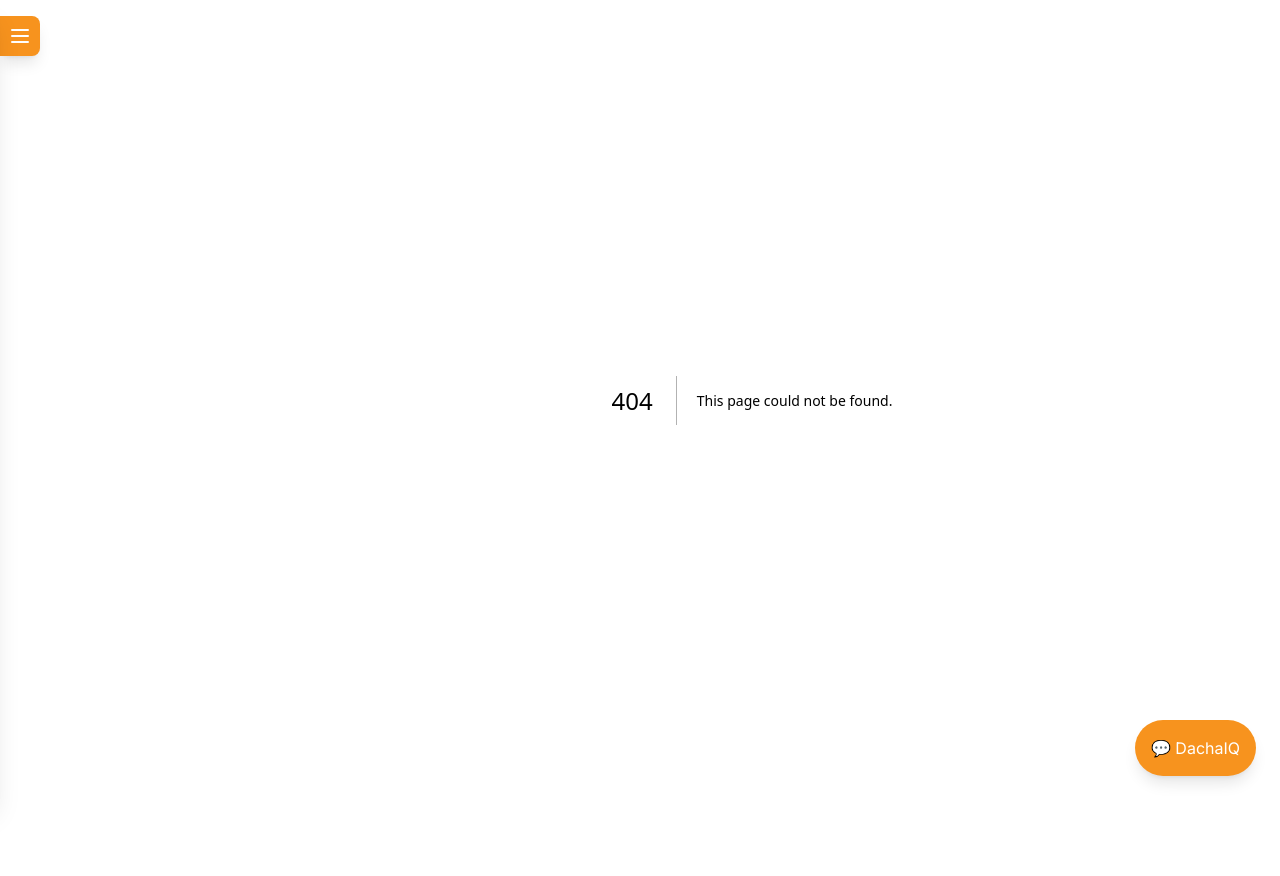
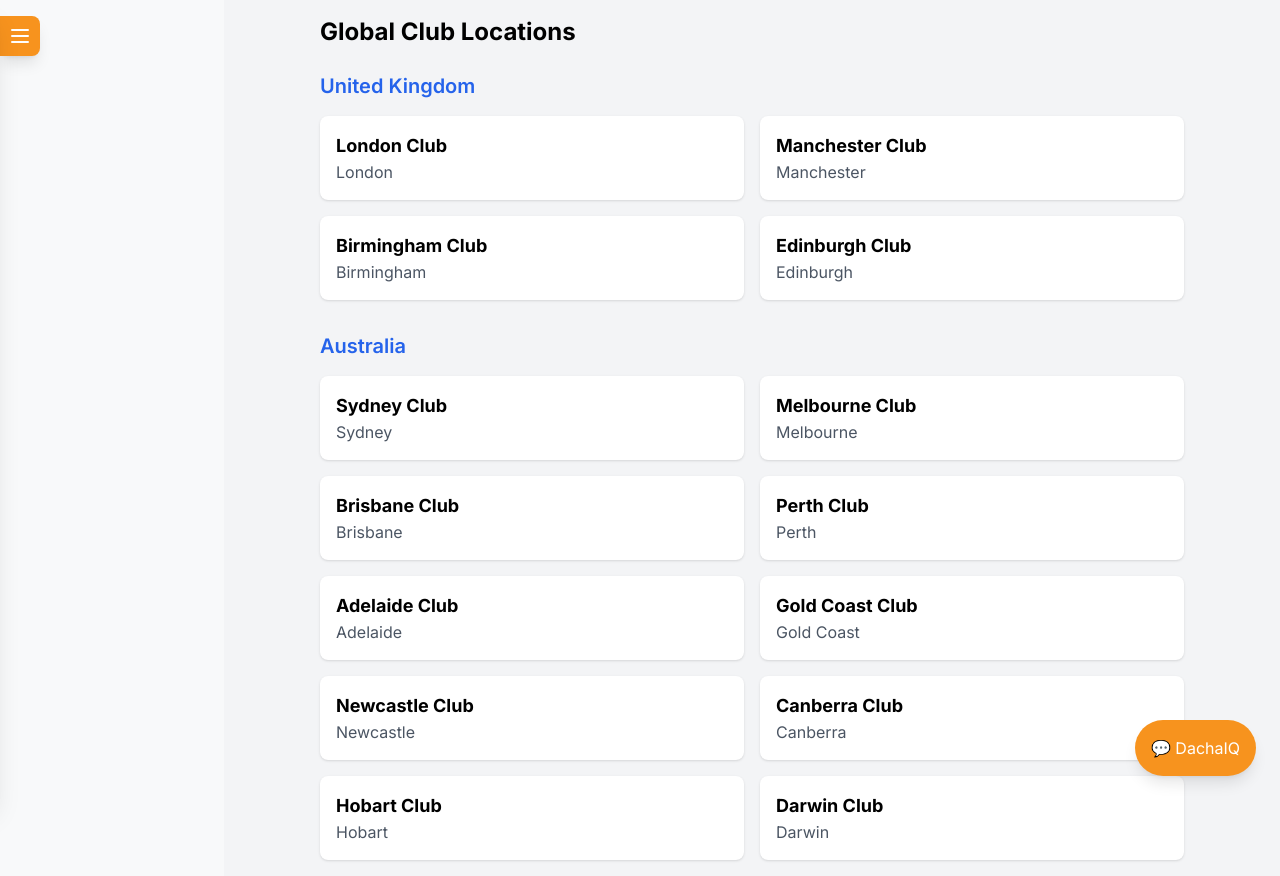
Before and after one commit to AndyDacha/NEW-Lidar-dashboard, a Next.js app: page /clubs in a window 1280 px wide. Before the commit this address had no page. Before the commit the page ends 800 px from the top, so only its background shows below. Built offline with nearby package versions, Linux system fonts and the light colour scheme.

Commit message:
chore: full sync of all local changes and new features to production

```diff
--- a/src/app/Sidebar.tsx
+++ b/src/app/Sidebar.tsx
@@ -192,11 +192,17 @@ export default function Sidebar() {
               <Link href="/data-flow" className="block text-white hover:text-brand-orange transition-colors duration-200">
                 Data Flow
               </Link>
+              <Link href="/infrastructure-setup" className="block text-white hover:text-brand-orange transition-colors duration-200">
+                Infrastructure Setup
+              </Link>
               <Link href="/deployment-history" className="block text-white hover:text-brand-orange transition-colors duration-200">
                 Deployment History
               </Link>
               <Link href="/member-tracking-visual" className="block text-white hover:text-brand-orange transition-colors duration-200">
                 Member Tracking Visual
+              </Link>
+              <Link href="/clubs" className="block text-white hover:text-brand-orange transition-colors duration-200">
+                Global Clubs
               </Link>
               <div className="mt-8">
                 <button
--- /dev/null
+++ b/src/app/clubs/layout.tsx
@@ -0,0 +1,11 @@
+export default function ClubsLayout({
+  children,
+}: {
+  children: React.ReactNode
+}) {
+  return (
+    <div className="min-h-screen bg-gray-100">
+      {children}
+    </div>
+  )
+}
--- /dev/null
+++ b/src/app/clubs/page.tsx
@@ -0,0 +1,61 @@
+'use client';
+
+interface Club {
+  name: string;
+  location: string;
+  region: string;
+}
+
+const ukClubs: Club[] = [
+  { name: "London Club", location: "London", region: "UK" },
+  { name: "Manchester Club", location: "Manchester", region: "UK" },
+  { name: "Birmingham Club", location: "Birmingham", region: "UK" },
+  { name: "Edinburgh Club", location: "Edinburgh", region: "UK" }
+];
+
+const australianClubs: Club[] = [
+  { name: "Sydney Club", location: "Sydney", region: "Australia" },
+  { name: "Melbourne Club", location: "Melbourne", region: "Australia" },
+  { name: "Brisbane Club", location: "Brisbane", region: "Australia" },
+  { name: "Perth Club", location: "Perth", region: "Australia" },
+  { name: "Adelaide Club", location: "Adelaide", region: "Australia" },
+  { name: "Gold Coast Club", location: "Gold Coast", region: "Australia" },
+  { name: "Newcastle Club", location: "Newcastle", region: "Australia" },
+  { name: "Canberra Club", location: "Canberra", region: "Australia" },
+  { name: "Hobart Club", location: "Hobart", region: "Australia" },
+  { name: "Darwin Club", location: "Darwin", region: "Australia" }
+];
+
+export default function ClubsPage() {
+  return (
+    <div className="p-4 max-w-4xl mx-auto">
+      <h1 className="text-2xl font-bold mb-6">Global Club Locations</h1>
+
+      {/* UK Clubs Section */}
+      <div className="mb-8">
+        <h2 className="text-xl font-semibold mb-4 text-blue-600">United Kingdom</h2>
+        <div className="grid grid-cols-1 md:grid-cols-2 gap-4">
+          {ukClubs.map((club, index) => (
+            <div key={`uk-${index}`} className="bg-white p-4 rounded-lg shadow hover:shadow-md transition-shadow">
+              <h3 className="font-bold text-lg">{club.name}</h3>
+              <p className="text-gray-600">{club.location}</p>
+            </div>
+          ))}
+        </div>
+      </div>
+
+      {/* Australian Clubs Section */}
+      <div>
+        <h2 className="text-xl font-semibold mb-4 text-blue-600">Australia</h2>
+        <div className="grid grid-cols-1 md:grid-cols-2 gap-4">
+          {australianClubs.map((club, index) => (
+            <div key={`au-${index}`} className="bg-white p-4 rounded-lg shadow hover:shadow-md transition-shadow">
+              <h3 className="font-bold text-lg">{club.name}</h3>
+              <p className="text-gray-600">{club.location}</p>
+            </div>
+          ))}
+        </div>
+      </div>
+    </div>
+  );
+}
--- /dev/null
+++ b/src/pages/api/clubs.ts
@@ -0,0 +1,26 @@
+import type { NextApiRequest, NextApiResponse } from 'next';
+import { PrismaClient } from '@prisma/client';
+
+const prisma = new PrismaClient();
+
+export default async function handler(req: NextApiRequest, res: NextApiResponse) {
+  if (req.method === 'GET') {
+    // Fetch all clubs
+    const clubs = await prisma.club.findMany();
+    return res.status(200).json(clubs);
+  }
+  if (req.method === 'POST') {
+    // Add a new club
+    const { name, location, region } = req.body;
+    if (!name || !location || !region) {
+      return res.status(400).json({ error: 'Missing required fields' });
+    }
+    const club = await prisma.club.create({
+      data: { name, location, region },
+    });
+    return res.status(201).json(club);
+  }
+  // Method not allowed
+  res.setHeader('Allow', ['GET', 'POST']);
+  res.status(405).end(`Method ${req.method} Not Allowed`);
+}
```
Also changed, not shown: mqtt-to-db-worker.js (added, +99 -0 lines), 1 other file (tests, documents, lock files or other folders).
